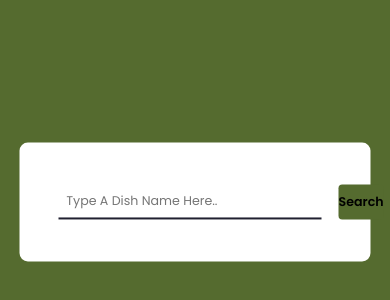
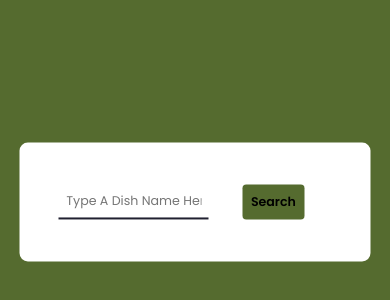
Before and after one commit to NightDev19/Recipe_Generator.io, a plain HTML site: page index.html in a window 390 px wide. Shown: the part 220-520 px from the top of the page. Drawn offline with Linux system fonts and the light colour scheme.

Commit message:
Updating Mobile View pt2

```diff
--- a/Css/style.css
+++ b/Css/style.css
@@ -119,11 +119,17 @@ h3 {
     font-size: 14px;
     top: 50%;
   }
+  .search-container {
+    width: 90%;
+    gap: 0;
+  }
   .search-container input {
     font-size: 0.9em;
+    width: 150px;
   }
   .search-container button {
     font-size: 0.9em;
     font-weight: 600;
+
   }
 }
```
